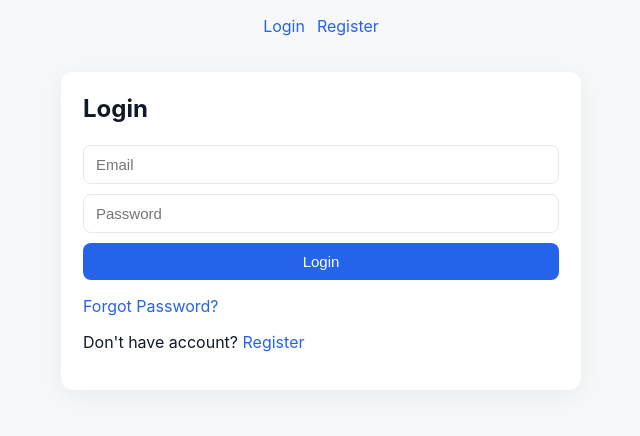
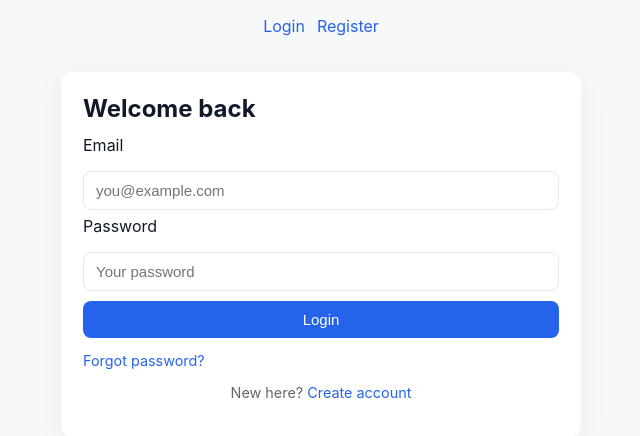
Before and after one commit to Harshsfd/mern-auth-app, a React app in the folder frontend/: page / in a window 1280 px wide. Shown: the top 436 px of the page, without its empty margins (319-959 px from the left). Built offline with nearby package versions, Linux system fonts and the light colour scheme; the HTML template or start-up script is replaced by a standard one.

Commit message:
Update Login.jsx

```diff
--- a/frontend/src/pages/Login.jsx
+++ b/frontend/src/pages/Login.jsx
@@ -2,39 +2,45 @@ import React, { useState } from 'react';
 import { loginUser } from '../api/authApi';
 import { useNavigate, Link } from 'react-router-dom';
 import { useAuth } from '../context/AuthContext';
+import InputField from '../components/InputField';
 
 export default function Login() {
   const { login } = useAuth();
   const navigate = useNavigate();
   const [form, setForm] = useState({ email: '', password: '' });
   const [msg, setMsg] = useState('');
+  const [loading, setLoading] = useState(false);
 
-  const handleChange = (e) => setForm({ ...form, [e.target.name]: e.target.value });
+  const onChange = (e) => setForm({ ...form, [e.target.name]: e.target.value });
 
-  const handleSubmit = async (e) => {
+  const onSubmit = async (e) => {
     e.preventDefault();
+    setMsg('');
+    setLoading(true);
     try {
       const res = await loginUser(form);
-      const token = res.data.token;
-      const user = res.data.user;
+      const { token, user } = res.data;
       login(token, user);
       navigate('/dashboard');
     } catch (err) {
       setMsg(err.response?.data?.message || 'Login failed');
+    } finally {
+      setLoading(false);
     }
   };
 
   return (
     <div>
-      <h2>Login</h2>
-      <form onSubmit={handleSubmit}>
-        <input name="email" placeholder="Email" value={form.email} onChange={handleChange} required />
-        <input name="password" type="password" placeholder="Password" value={form.password} onChange={handleChange} required />
-        <button type="submit">Login</button>
+      <h2>Welcome back</h2>
+      <form onSubmit={onSubmit}>
+        <InputField name="email" type="email" label="Email" value={form.email} onChange={onChange} placeholder="you@example.com" required />
+        <InputField name="password" type="password" label="Password" value={form.password} onChange={onChange} placeholder="Your password" required />
+        <button type="submit" disabled={loading}>{loading ? 'Logging in…' : 'Login'}</button>
       </form>
+
       <p className="small">{msg}</p>
-      <p><Link to="/forgot-password">Forgot Password?</Link></p>
-      <p>Don't have account? <Link to="/register">Register</Link></p>
+      <p className="small"><Link to="/forgot-password">Forgot password?</Link></p>
+      <p className="center small">New here? <Link to="/register">Create account</Link></p>
     </div>
   );
 }
```
